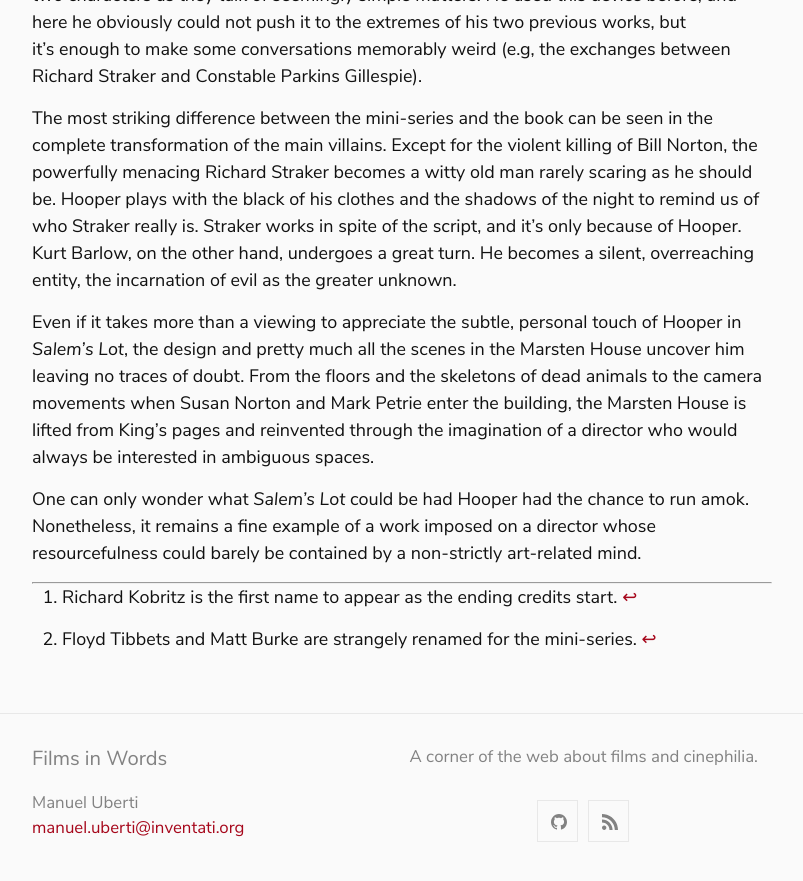
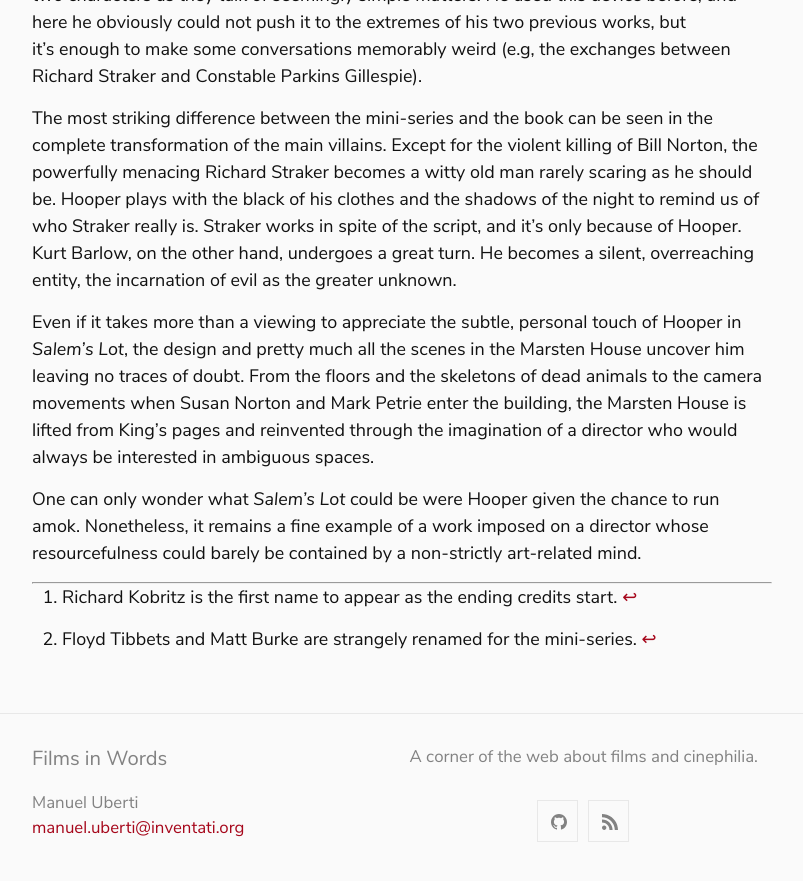
Before and after one commit to manuel-uberti/filmsinwords, a Jekyll site: the page built from _posts/2019-05-28-hooper.md, in a window 1280 px wide and 900 px high, scrolled down 1979 px. Shown: the top 881 px of the window, without its empty margins (238-1041 px from the left). Built offline with Jekyll 4.4.1, drawn with Linux system fonts in a browser that asks for light colours.

Commit message:
Fix wording

```diff
--- a/_posts/2019-05-28-hooper.md
+++ b/_posts/2019-05-28-hooper.md
@@ -89,8 +89,8 @@ Petrie enter the building, the Marsten House is lifted from King’s pages and
 reinvented through the imagination of a director who would always be interested
 in ambiguous spaces.
 
-One can only wonder what *Salem’s Lot* could be had Hooper had the chance to run
-amok. Nonetheless, it remains a fine example of a work imposed on a director
+One can only wonder what *Salem’s Lot* could be were Hooper given the chance to
+run amok. Nonetheless, it remains a fine example of a work imposed on a director
 whose resourcefulness could barely be contained by a non-strictly art-related
 mind.
 
```
